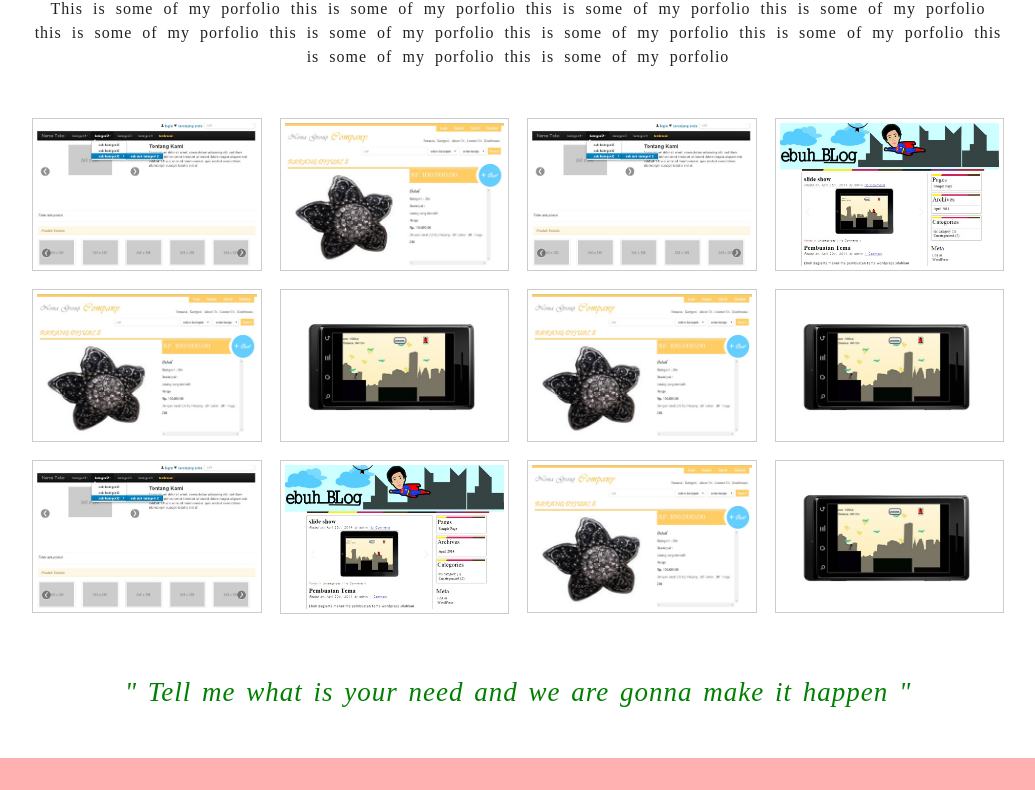
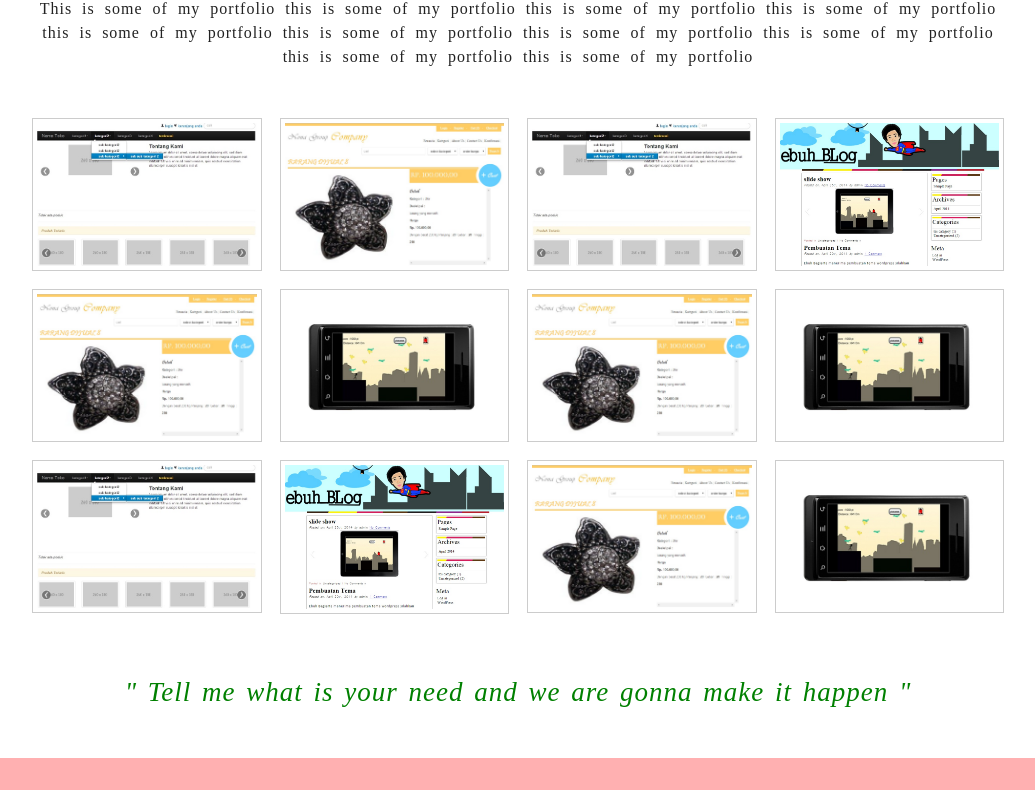
Before and after one commit to ebuh-bagiarta/portfolio-template, a plain HTML site: page index.html in a window 1280 px wide. Shown: the part 292-1082 px from the top of the page, without its empty margins (122-1157 px from the left). Drawn offline with Linux system fonts and the light colour scheme.

Commit message:
Update index.html

```diff
--- a/index.html
+++ b/index.html
@@ -63,7 +63,7 @@
   <!--  content  -->
   <div class="row content">
     <h1 class="text-center">Portfolio</h1>
-    <div class="small-12  text-center columns intro">This is some of my porfolio this is some of my porfolio this is some of my porfolio  this is some of my porfolio this is some of my porfolio this is some of my porfolio this is some of my porfolio this is some of my porfolio this is some of my porfolio this is some of my porfolio
+    <div class="small-12  text-center columns intro">This is some of my portfolio this is some of my portfolio this is some of my portfolio  this is some of my portfolio this is some of my portfolio this is some of my portfolio this is some of my portfolio this is some of my portfolio this is some of my portfolio this is some of my portfolio
     </div>
     <div class="small-12 small-centered columns">
       <ul class="small-block-grid-1 medium-block-grid-3 large-block-grid-4   ">
```
